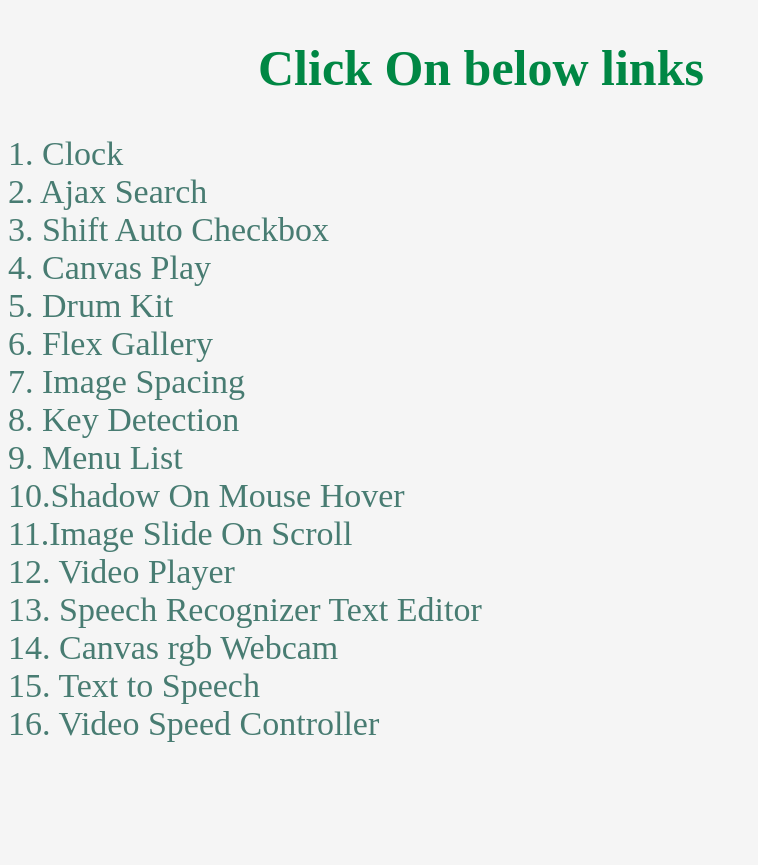
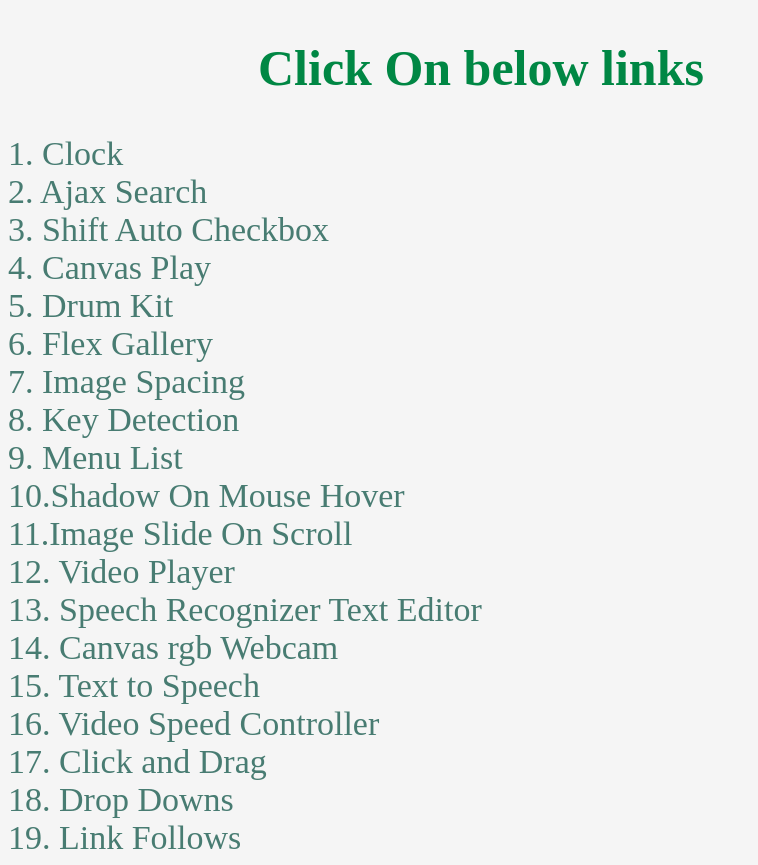
Before and after one commit to 1am1mran/js30, a plain HTML site: page index.html in a window 1280 px wide. Shown: the whole page, without its empty margins (0-758 px from the left). Before the commit the page ends 800 px from the top, so only its background shows below. Drawn offline with Linux system fonts and the light colour scheme; a web font is replaced by a local one.

Commit message:
index.html modified

```diff
--- a/index.html
+++ b/index.html
@@ -43,6 +43,12 @@
         <a href="text_to_speech/index.html" target="_blank">15. Text to Speech</a>
         <br>
         <a href="video_speed_controller/index.html" target="_blank">16. Video Speed Controller</a>
+        <br>
+        <a href="click_and_drag/index.html" target="_blank">17. Click and Drag</a>
+        <br>
+        <a href="drop_downs/index.html" target="_blank">18. Drop Downs</a>
+        <br>
+        <a href="link_hilight/index.html" target="_blank">19. Link Follows</a>
 
     </div>
 </body>
```
